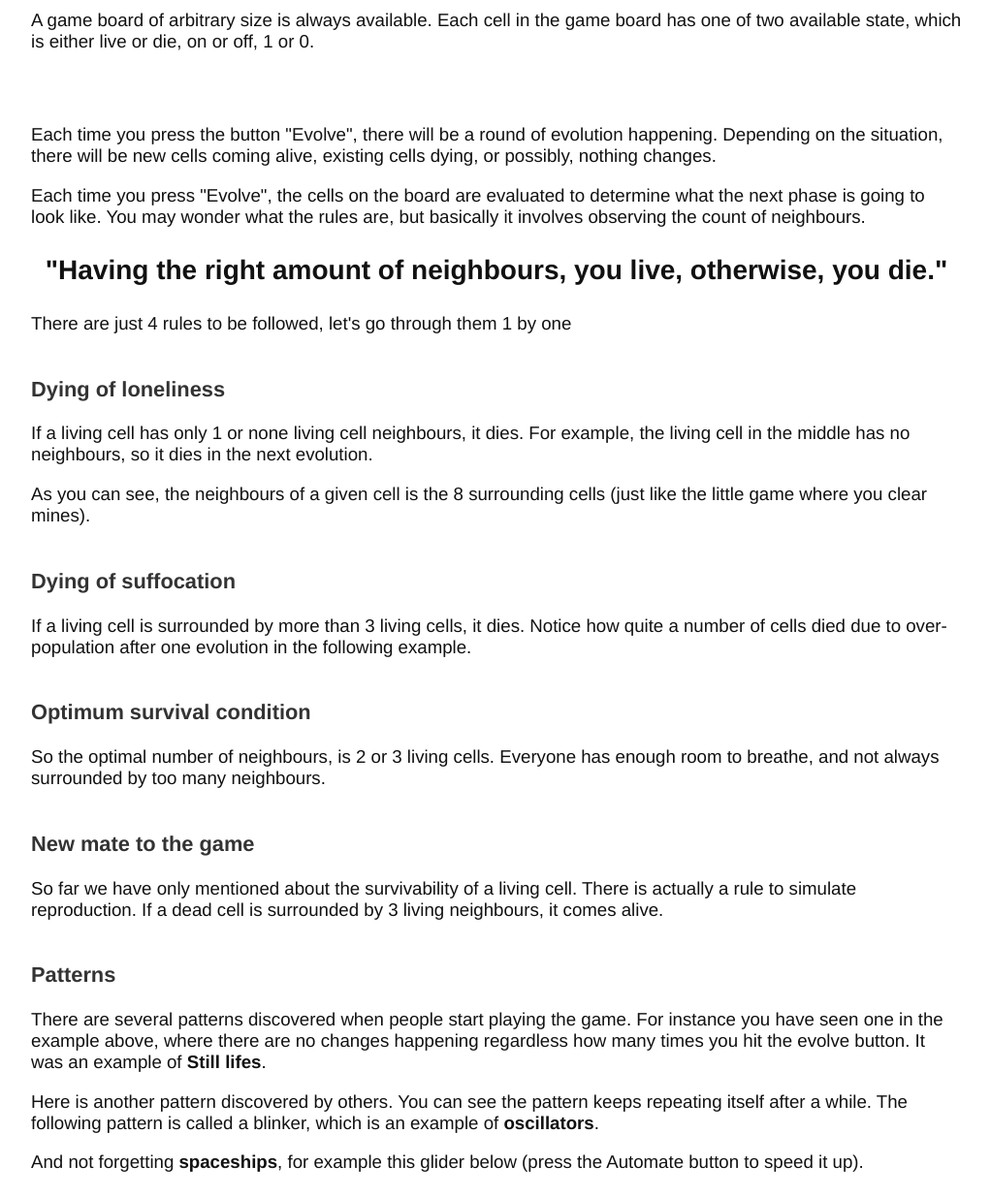
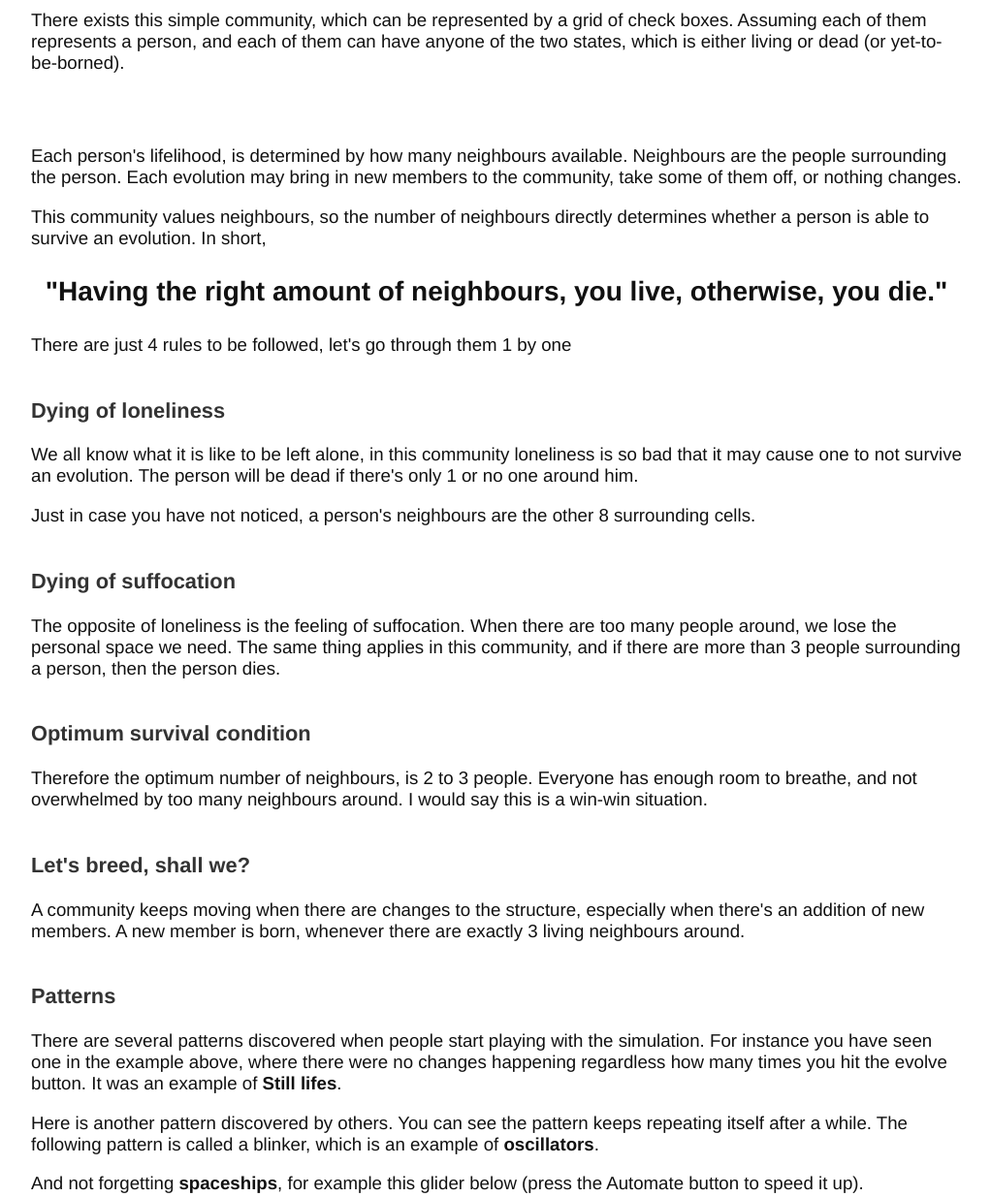
Before and after one commit to Jeffrey04/game-of-life, a plain HTML site: page index.html in a window 1280 px wide. Shown: the part 380-1615 px from the top of the page at 97% size, without its empty margins (128-1150 px from the left). Drawn offline with nearby package versions, Linux system fonts and the light colour scheme; a script that the page names is missing.

Commit message:
rewrite the text to sound more like a story

```diff
--- a/index.html
+++ b/index.html
@@ -14,69 +14,74 @@
 
         <div id="body">
             <h2>This is a story of how neighbours may determine one's lifelihood</h2>
-            <p>A game board of arbitrary size is always available. Each cell in the
-            game board has one of two available state, which is either live or die,
-            on or off, 1 or 0.</p>
+            <p>There exists this simple community, which can be represented by
+            a grid of check boxes. Assuming each of them represents a person,
+            and each of them can have anyone of the two states, which is either
+            living or dead (or yet-to-be-borned).</p>
 
             <div id="intro"></div>
 
-            <p>Each time you press the button "Evolve", there will be a round of
-            evolution happening. Depending on the situation, there will be new cells
-            coming alive, existing cells dying, or possibly, nothing changes.</p>
+            <p>Each person's lifelihood, is determined by how many neighbours
+            available. Neighbours are the people surrounding the person. Each
+            evolution may bring in new members to the community, take some of them
+            off, or nothing changes.</p>
 
             <div id="evolution"></div>
 
-            <p>Each time you press "Evolve", the cells on the board are evaluated to
-            determine what the next phase is going to look like. You may wonder what
-            the rules are, but basically it involves observing the count of neighbours.
+            <p>This community values neighbours, so the number of neighbours
+            directly determines whether a person is able to survive an evolution.
+            In short,
             </p>
 
-            <p class="emphasis"><strong>"Having the right amount of neighbours, you live, otherwise, you
-            die."</strong></p>
+            <p class="emphasis"><strong>"Having the right amount of neighbours, you
+            live, otherwise, you die."</strong></p>
 
-            <p>There are just 4 rules to be followed, let's go through them 1 by one</p>
+            <p>There are just 4 rules to be followed, let's go through them 1 by one
+            </p>
 
             <h3>Dying of loneliness</h3>
 
-            <p>If a living cell has only 1 or none living cell neighbours, it dies. For
-            example, the living cell in the middle has no neighbours, so it dies in
-            the next evolution.</p>
+            <p>We all know what it is like to be left alone, in this community
+            loneliness is so bad that it may cause one to not survive an evolution.
+            The person will be dead if there's only 1 or no one around him.</p>
 
             <div id="loneliness"></div>
 
-            <p>As you can see, the neighbours of a given cell is the 8 surrounding
-            cells (just like the little game where you clear mines).</p>
+            <p>Just in case you have not noticed, a person's neighbours are
+            the other 8 surrounding cells.</p>
 
             <h3>Dying of suffocation</h3>
 
-            <p>If a living cell is surrounded by more than 3 living cells, it dies.
-            Notice how quite a number of cells died due to over-population after one
-            evolution in the following example.<p>
+            <p>The opposite of loneliness is the feeling of suffocation. When
+            there are too many people around, we lose the personal space we need.
+            The same thing applies in this community, and if there are more than 3
+            people surrounding a person, then the person dies.<p>
 
             <div id="suffocation"></div>
 
             <h3>Optimum survival condition</h3>
 
-            <p>So the optimal number of neighbours, is 2 or 3 living cells. Everyone
-            has enough room to breathe, and not always surrounded by too many
-            neighbours.</p>
+            <p>Therefore the optimum number of neighbours, is 2 to 3 people.
+            Everyone has enough room to breathe, and not overwhelmed by too many
+            neighbours around. I would say this is a win-win situation.</p>
 
             <div id="survive"></div>
 
-            <h3>New mate to the game</h3>
+            <h3>Let's breed, shall we?</h3>
 
-            <p>So far we have only mentioned about the survivability of a living cell.
-            There is actually a rule to simulate reproduction. If a dead cell is
-            surrounded by 3 living neighbours, it comes alive.</p>
+            <p>A community keeps moving when there are changes to the structure,
+            especially when there's an addition of new members. A new member is
+            born, whenever there are exactly 3 living neighbours around.</p>
 
             <div id="reproduction"></div>
 
             <h3>Patterns</h3>
 
-            <p>There are several patterns discovered when people start playing the game.
-            For instance you have seen one in the example above, where there are no
-            changes happening regardless how many times you hit the evolve button.
-            It was an example of <strong>Still lifes</strong>.</p>
+            <p>There are several patterns discovered when people start playing with
+            the simulation. For instance you have seen one in the example above,
+            where there were no changes happening regardless how many times you hit
+            the evolve button.  It was an example of <strong>Still lifes</strong>.
+            </p>
 
             <p>Here is another pattern discovered by others. You can see the pattern
             keeps repeating itself after a while. The following pattern is called
@@ -84,8 +89,8 @@
 
             <div id="blinker"></div>
 
-            <p>And not forgetting <strong>spaceships</strong>, for example this glider
-            below (press the Automate button to speed it up).</p>
+            <p>And not forgetting <strong>spaceships</strong>, for example this
+            glider below (press the Automate button to speed it up).</p>
 
             <div id="glider"></div>
 
@@ -235,15 +240,15 @@
 
         <div id="footer">
             <h2>Thank you for playing</h2>
-            <p>This game is prepared as an assessment test for a job application, I
-            hope you are somehow enjoying it. The presentation is pretty much
+            <p>I prepared this as part of an assessment test for a job application,
+            I hope you are somehow enjoying it. The presentation is pretty much
             inspired by <a href="http://ncase.me/polygons/">this game</a> made by
             <a href="http://vihart.com/">vi hart</a> and
-            <a href="http://www.patreon.com/ncase">nicky case</a>. The source
-            code is stored at
-            <a href="https://github.com/Jeffrey04/game-of-life">github</a> for your
-            hacking pleasure, please fork this game as you wish. The code is
-            licensed under
+            <a href="http://www.patreon.com/ncase">nicky case</a> (though there are
+            much more visual/UX improvement I should be doing). The source code is
+            stored at <a href="https://github.com/Jeffrey04/game-of-life">github
+            </a> for your hacking pleasure, please fork this game as you wish. The
+            code is licensed under
             <a href="https://en.wikipedia.org/wiki/WTFPL">WTFPL</a>.</p>
         </div>
     </div>
```
